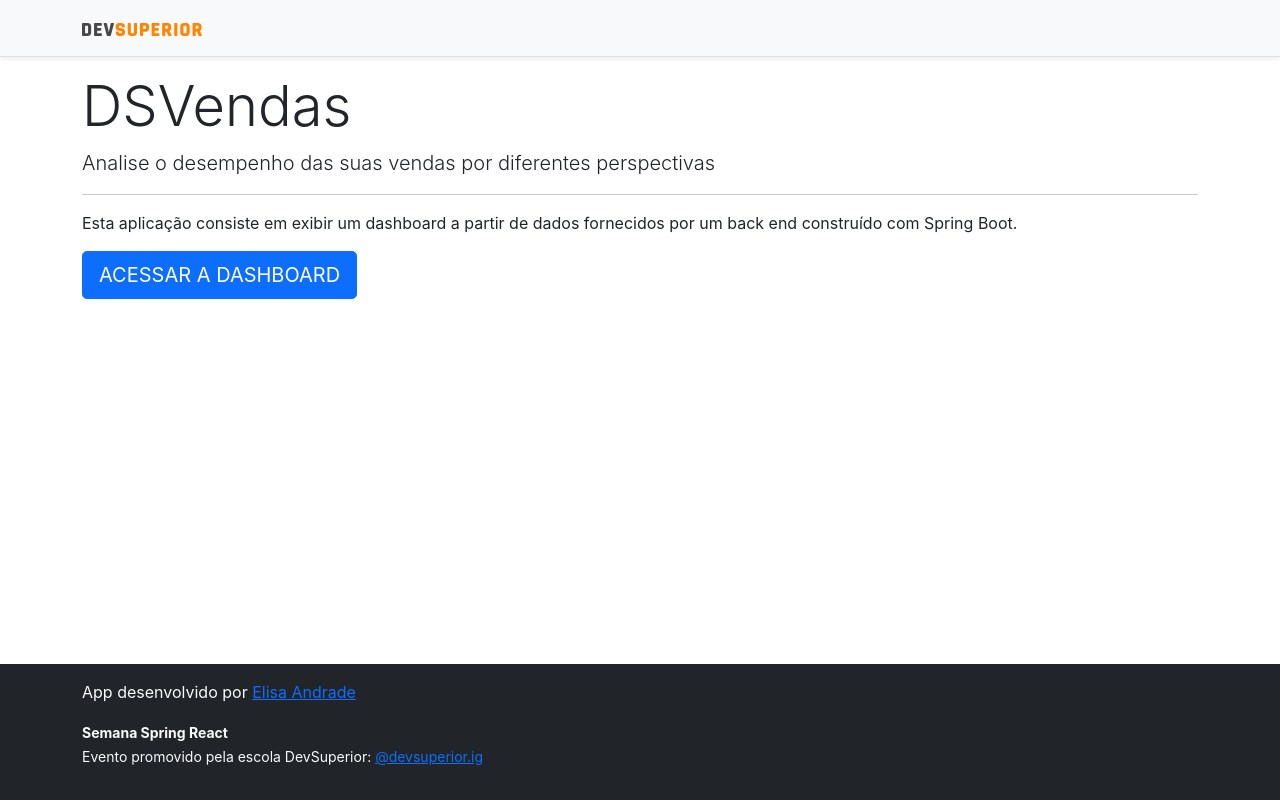
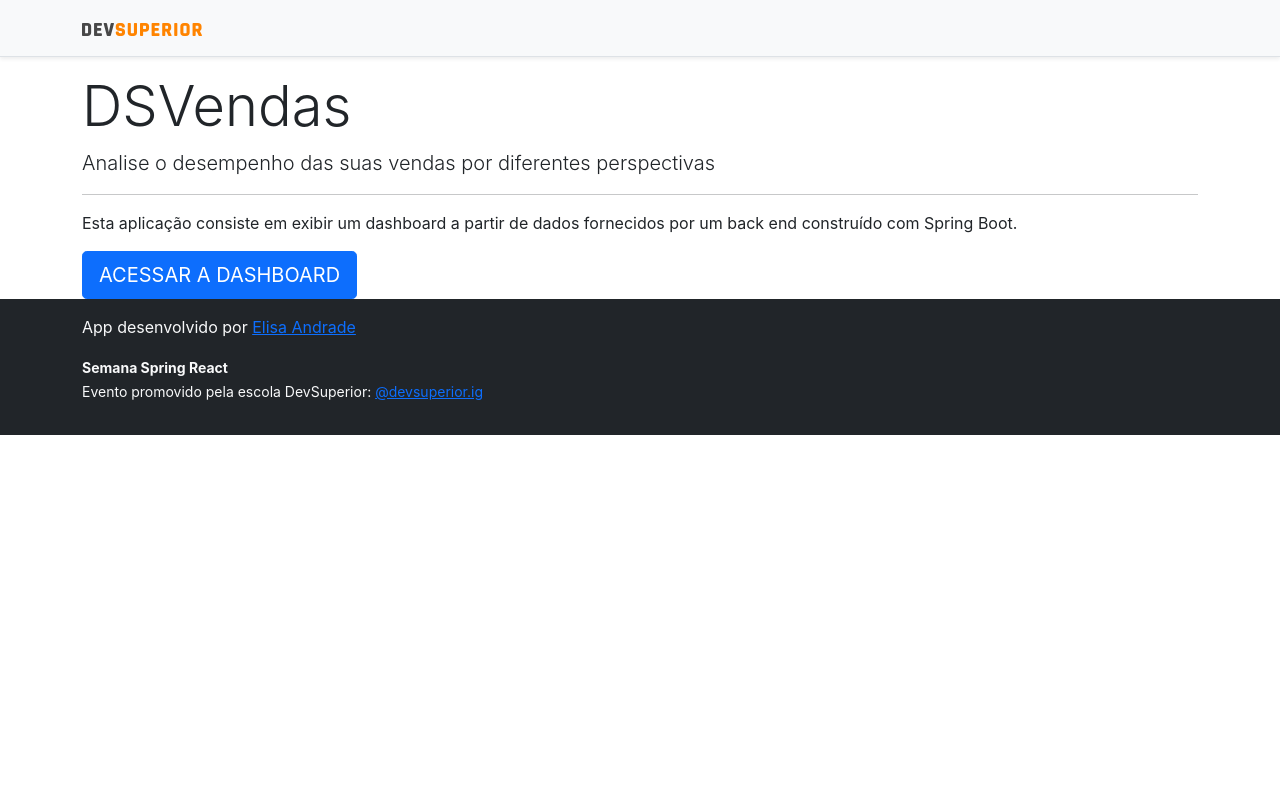
Before and after one commit to elisalvsan/projeto-sds3, a React (Create React App) app in the folder frontend/: page / in a window 1280 px wide. Built offline with nearby package versions, Linux system fonts and the light colour scheme; no server answers; the HTML template or start-up script is replaced by a standard one.

Commit message:
update footer

```diff
--- a/frontend/src/components/Footer/index.tsx
+++ b/frontend/src/components/Footer/index.tsx
@@ -1,6 +1,6 @@
 const Footer = () => {
     return (
-        <footer className="footer fixed-bottom py-3 bg-dark">
+        <footer className="footer navbar-bottom py-3 bg-dark">
             <div className="container">
                 <p className="text-light">App desenvolvido por <a href="https://github.com/elisalvsan" target="_blank" rel="noreferrer">Elisa Andrade</a></p>
                 <p className="text-light"><small><strong>Semana Spring React</strong><br />
```
